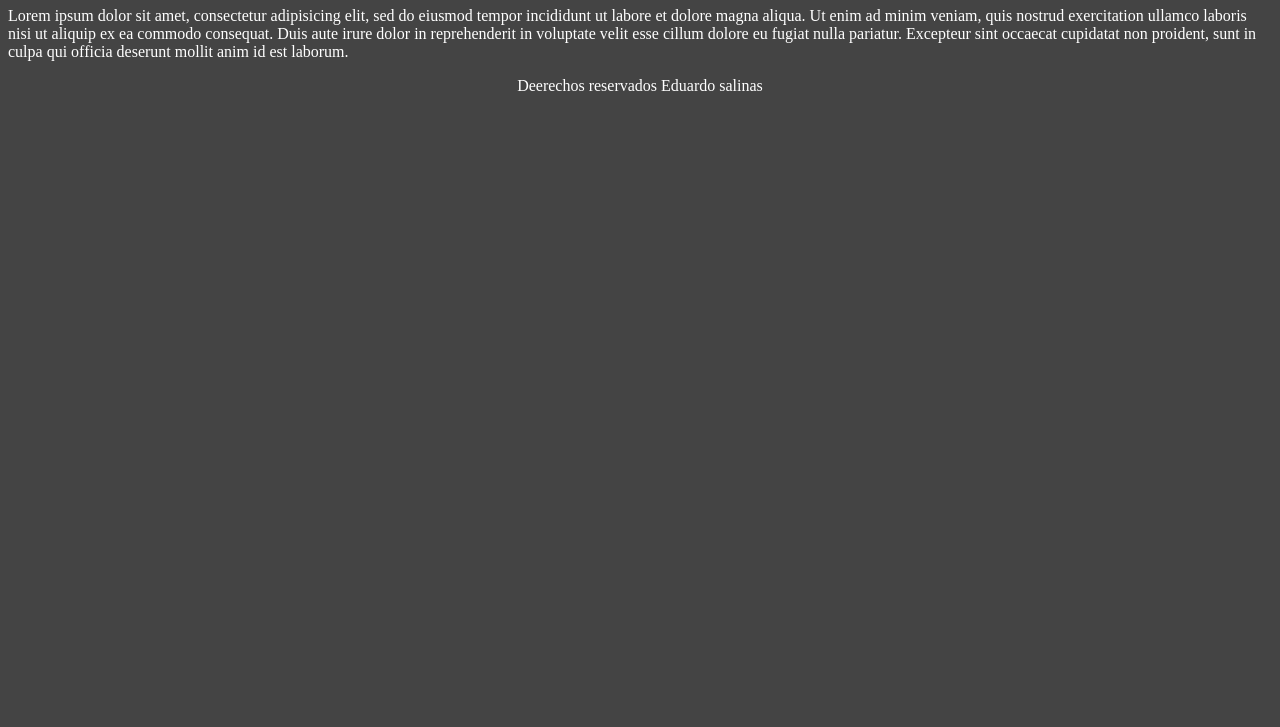
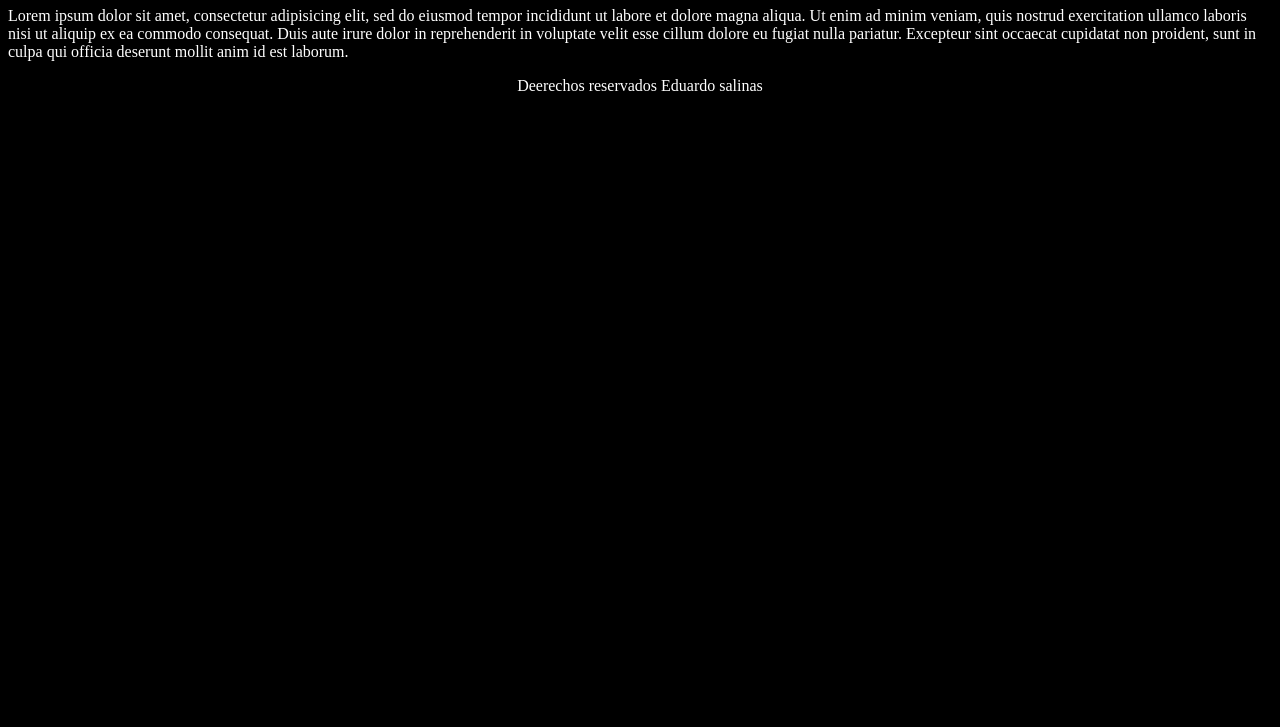
Before and after one commit to eduardosalinas90/mi-sitio-web-git, a plain HTML site: page index.html in a window 1280 px wide. Shown: the part 73-800 px from the top of the page. Drawn offline with Linux system fonts and the light colour scheme.

Commit message:
Fondo del documento cambiado
Color de fondo cambiado

```diff
--- a/main.css
+++ b/main.css
@@ -1,6 +1,6 @@
 body {
 
-	background: #444;
+	background: #000;
 	color:white;
 }
 
```
